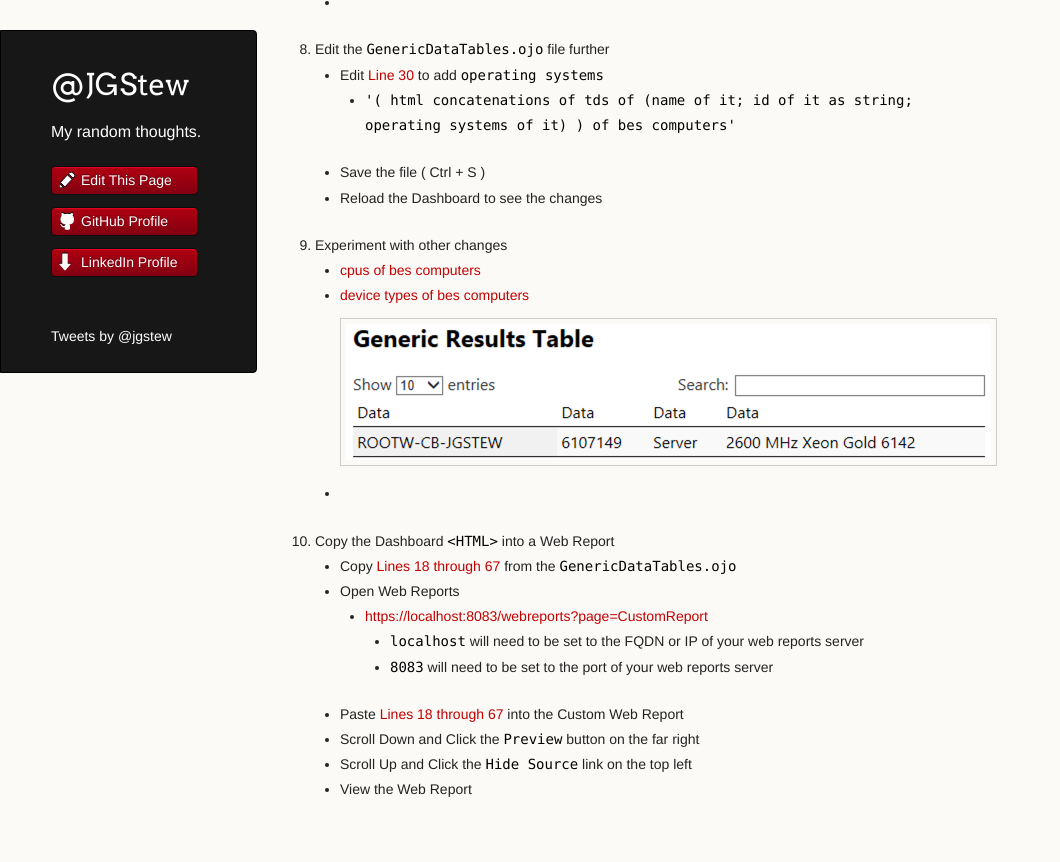
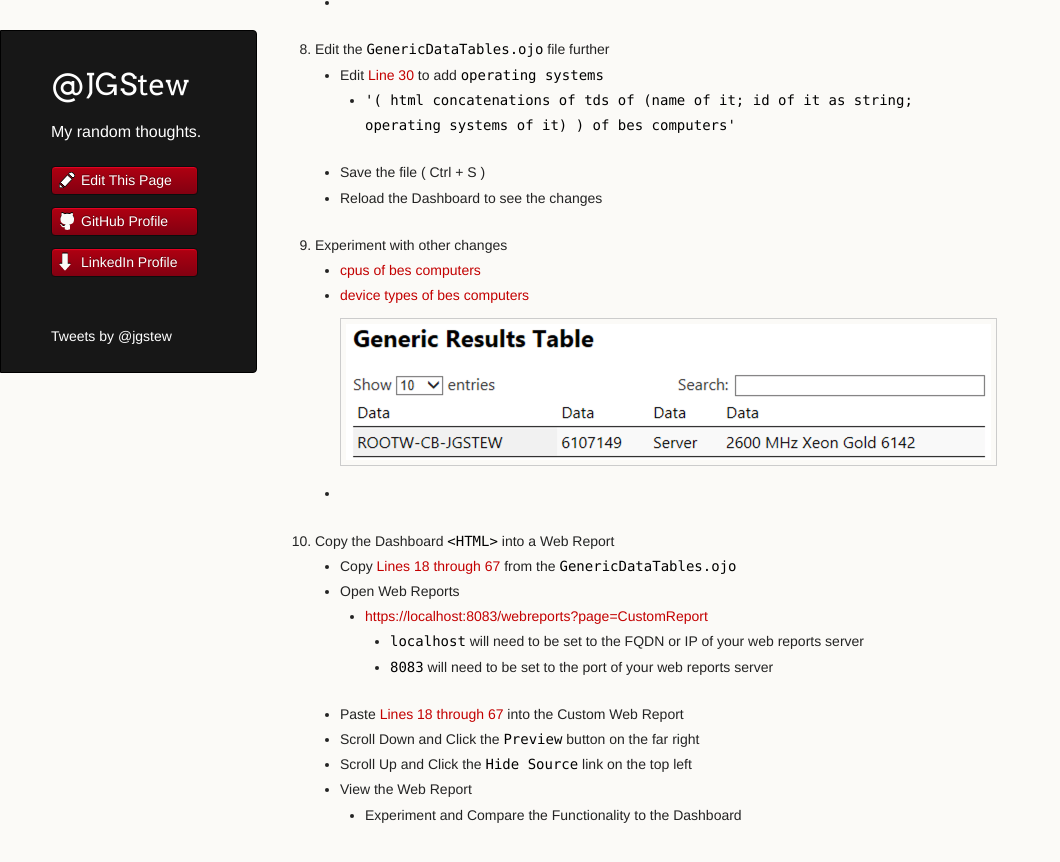
Before and after one commit to jgstew/jgstew.github.io, a Jekyll site: the page built from _posts/2018-10-30-Edit-DataTables-Console-Dashboard.md, in a window 1280 px wide and 900 px high, scrolled down 2636 px. Shown: the top 862 px of the window, without its empty margins (0-1060 px from the left). Built offline with Jekyll 4.4.1, drawn with Linux system fonts in a browser that asks for light colours; nearby versions of some CDN libraries; comment, search, counter and statistics services are not loaded.

Commit message:
Update 2018-10-30-Edit-DataTables-Console-Dashboard.md

```diff
--- a/_posts/2018-10-30-Edit-DataTables-Console-Dashboard.md
+++ b/_posts/2018-10-30-Edit-DataTables-Console-Dashboard.md
@@ -48,3 +48,4 @@
     * Scroll Down and Click the `Preview` button on the far right
     * Scroll Up and Click the `Hide Source` link on the top left
     * View the Web Report
+        * Experiment and Compare the Functionality to the Dashboard
```
